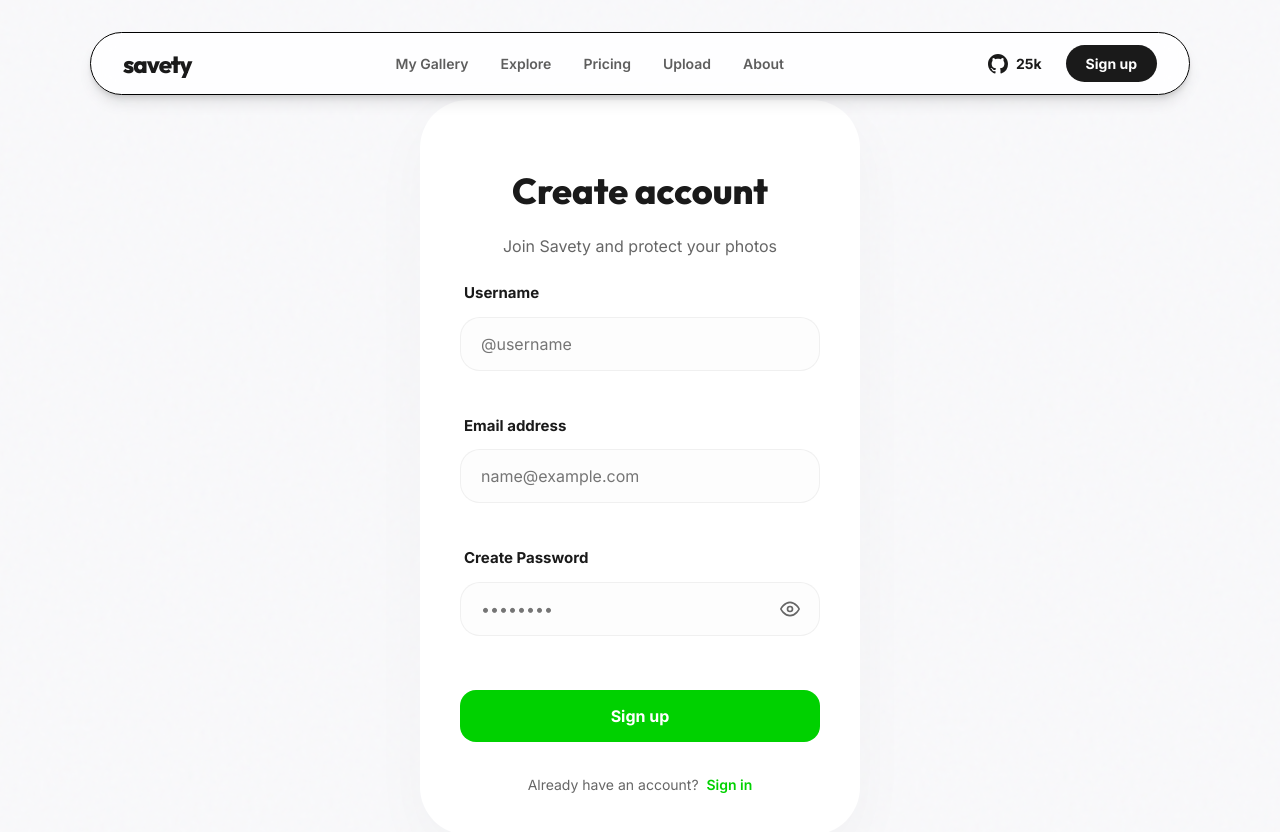
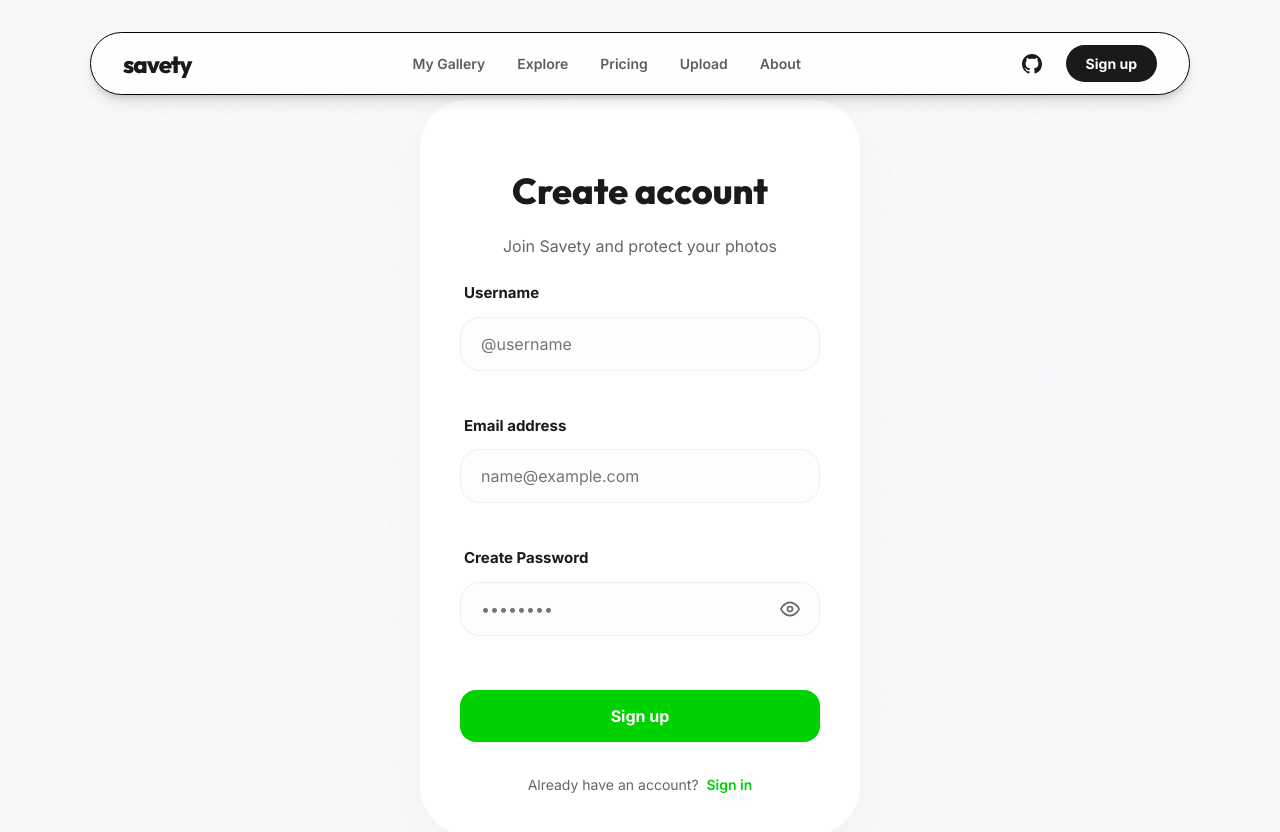
Before and after one commit to shamveelp/Savety, a React (Vite) app in the folder frontend/: page /signup in a window 1280 px wide. Shown: the top 832 px of the page. Built offline with nearby package versions, Linux system fonts and the light colour scheme; no server answers.

Commit message:
feat(home) - ui fixes

```diff
--- a/frontend/src/components/Navbar.tsx
+++ b/frontend/src/components/Navbar.tsx
@@ -55,7 +55,7 @@
           <svg height="20" viewBox="0 0 16 16" width="20" fill="currentColor">
             <path d="M8 0C3.58 0 0 3.58 0 8c0 3.54 2.29 6.53 5.47 7.59.4.07.55-.17.55-.38 0-.19-.01-.82-.01-1.49-2.01.37-2.53-.49-2.69-.94-.09-.23-.48-.94-.82-1.13-.28-.15-.68-.52-.01-.53.63-.01 1.08.58 1.23.82.72 1.21 1.87.87 2.33.66.07-.52.28-.87.51-1.07-1.78-.2-3.64-.89-3.64-3.95 0-.87.31-1.59.82-2.15-.08-.2-.36-1.02.08-2.12 0 0 .67-.21 2.2.82.64-.18 1.32-.27 2-.27.68 0 1.36.09 2 .27 1.53-1.04 2.2-.82 2.2-.82.44 1.1.16 1.92.08 2.12.51.56.82 1.27.82 2.15 0 3.07-1.87 3.75-3.65 3.95.29.25.54.73.54 1.48 0 1.07-.01 1.93-.01 2.19 0 .21.15.46.55.38A8.013 8.013 0 0016 8c0-4.42-3.58-8-8-8z"></path>
           </svg>
-          <span>25k</span>
+          {/* <span>25k</span> */}
         </a>
         {user ? (
           <div className="nav-user-dropdown" ref={dropdownRef}>
```
